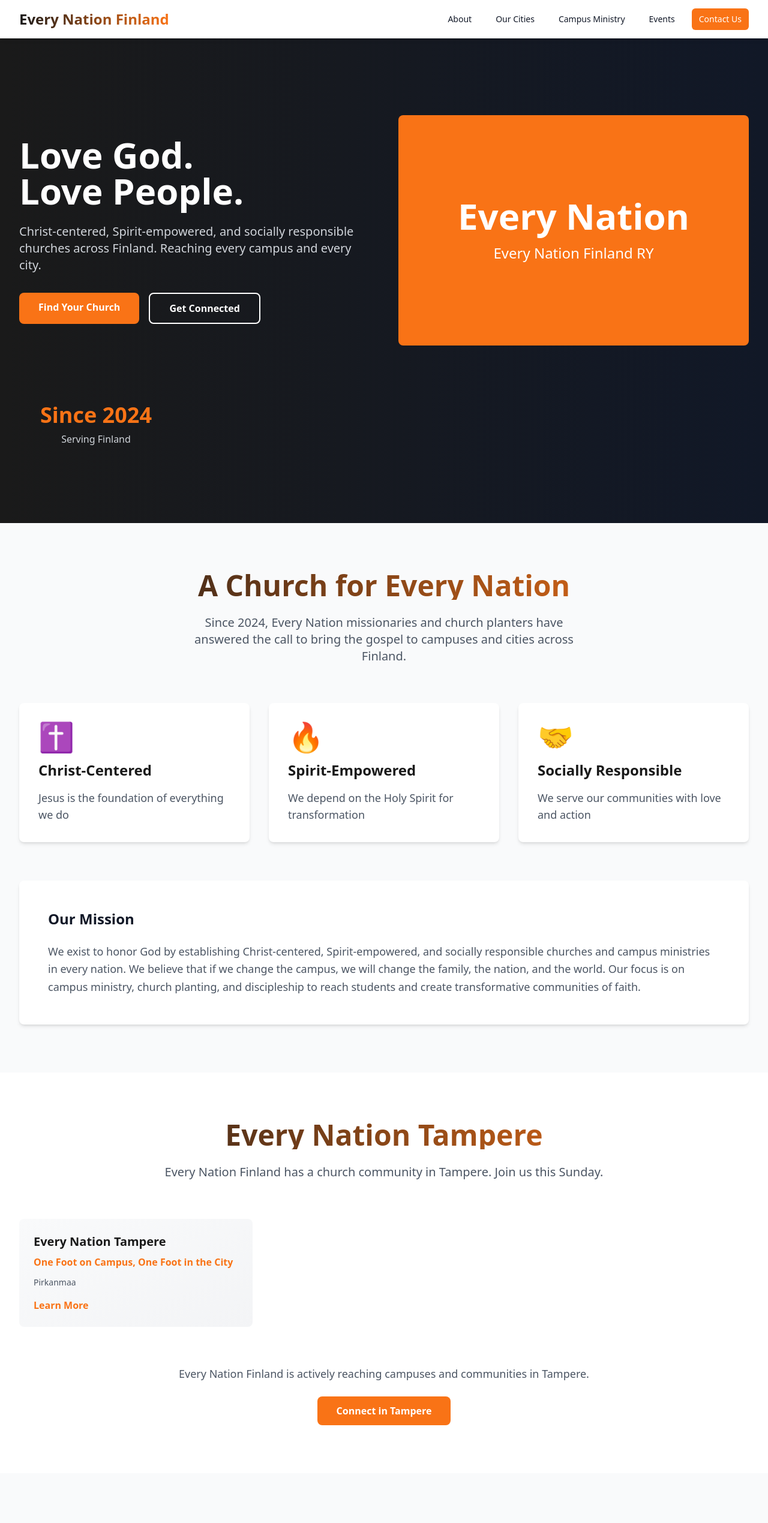
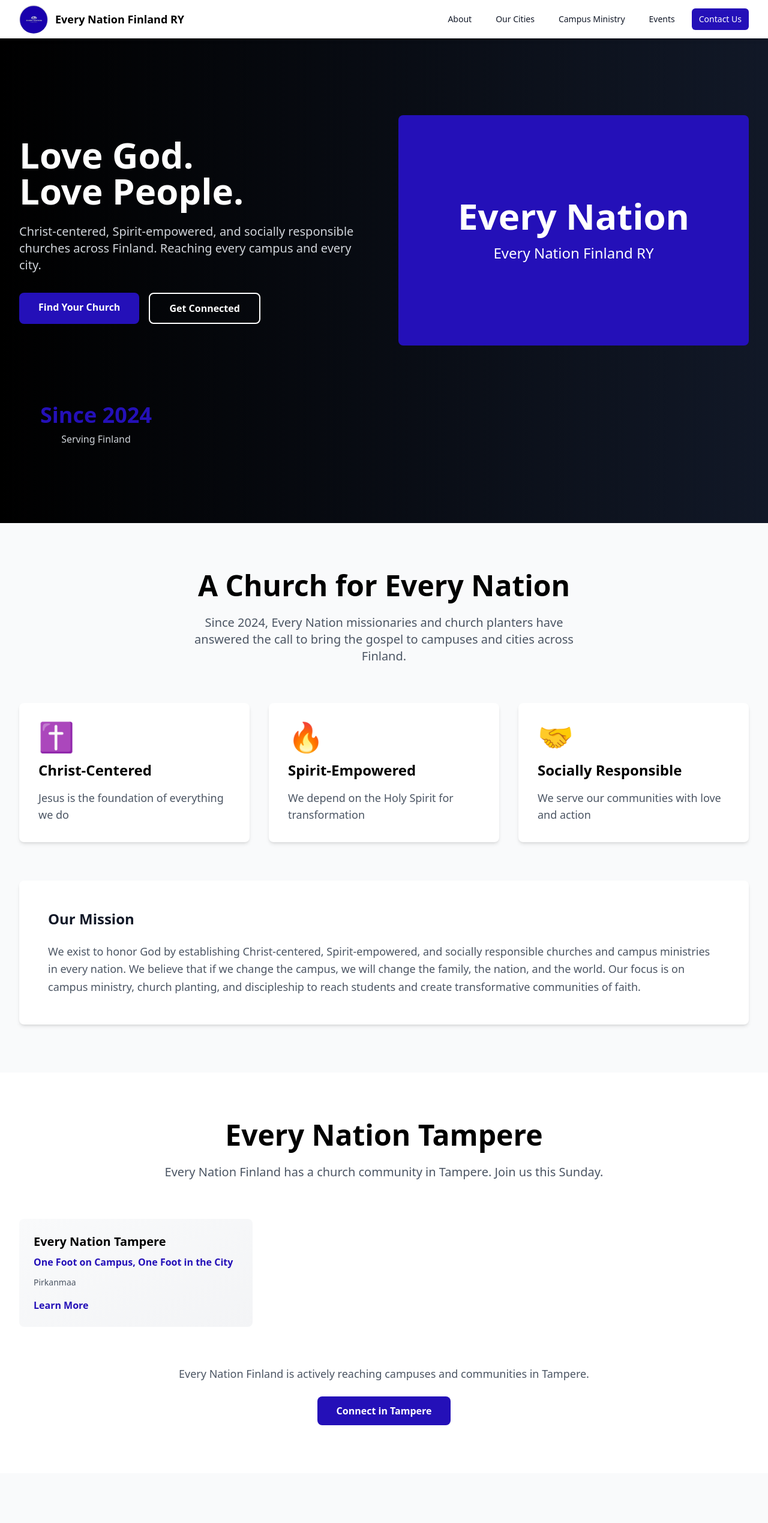
Before and after one commit to jrtabangay/everynationfi-website-iac, a Next.js app: page / in a window 1280 px wide. Shown: the top 2539 px of the page at 60% size. Built offline with nearby package versions, Linux system fonts and the light colour scheme.

Commit message:
Apply Every Nation branding and blue palette

```diff
--- a/components/Campus.jsx
+++ b/components/Campus.jsx
@@ -25,11 +25,11 @@
                 <span className="text-gray-700">Community outreach and evangelism</span>
               </li>
             </ul>
-            <button className="bg-secondary hover:bg-orange-600 text-white px-8 py-3 rounded-lg font-semibold transition">
+            <button className="bg-secondary hover:bg-primary text-white px-8 py-3 rounded-lg font-semibold transition">
               Join Campus Ministry
             </button>
           </div>
-          <div className="bg-gradient-to-br from-secondary to-orange-500 rounded-lg h-96 flex items-center justify-center shadow-lg">
+          <div className="bg-secondary rounded-lg h-96 flex items-center justify-center shadow-lg">
             <div className="text-center text-white">
               <div className="text-6xl font-bold mb-4">🎓</div>
               <div className="text-2xl font-bold">Campus Ministry</div>
--- a/components/Contact.jsx
+++ b/components/Contact.jsx
@@ -45,13 +45,13 @@
         <div className="grid md:grid-cols-3 gap-8 mb-16">
           <div className="bg-white rounded-lg p-8 text-center shadow-md">
             <h3 className="text-lg font-bold mb-2">Email</h3>
-            <a href="mailto:vince.bitana@everynation.fi" className="text-secondary hover:text-orange-600 transition">
+            <a href="mailto:vince.bitana@everynation.fi" className="text-secondary hover:text-primary transition">
               vince.bitana@everynation.fi
             </a>
           </div>
           <div className="bg-white rounded-lg p-8 text-center shadow-md">
             <h3 className="text-lg font-bold mb-2">Phone</h3>
-            <a href="tel:+358505123876" className="text-secondary hover:text-orange-600 transition">
+            <a href="tel:+358505123876" className="text-secondary hover:text-primary transition">
               +358 50 512 3876
             </a>
           </div>
@@ -119,7 +119,7 @@
             </div>
             <button
               type="submit"
-              className="w-full bg-secondary hover:bg-orange-600 text-white px-8 py-3 rounded-lg font-semibold transition"
+              className="w-full bg-secondary hover:bg-primary text-white px-8 py-3 rounded-lg font-semibold transition"
             >
               Send Message
             </button>
--- a/components/Hero.jsx
+++ b/components/Hero.jsx
@@ -11,7 +11,7 @@
               Christ-centered, Spirit-empowered, and socially responsible churches across Finland. Reaching every campus and every city.
             </p>
             <div className="flex gap-4">
-              <a href="#locations" className="bg-secondary hover:bg-orange-600 text-white px-8 py-3 rounded-lg font-semibold transition">
+              <a href="#locations" className="bg-secondary hover:bg-primary text-white px-8 py-3 rounded-lg font-semibold transition">
                 Find Your Church
               </a>
               <a href="#contact" className="border-2 border-white hover:bg-white hover:text-primary text-white px-8 py-3 rounded-lg font-semibold transition">
@@ -20,7 +20,7 @@
             </div>
           </div>
           <div className="hidden md:block">
-            <div className="bg-gradient-to-br from-secondary to-orange-500 rounded-lg h-96 flex items-center justify-center">
+            <div className="bg-secondary rounded-lg h-96 flex items-center justify-center">
               <div className="text-center">
                 <div className="text-6xl font-bold mb-4">Every Nation</div>
                 <div className="text-2xl">Every Nation Finland RY</div>
--- a/components/Locations.jsx
+++ b/components/Locations.jsx
@@ -17,7 +17,7 @@
               <h3 className="text-xl font-bold text-primary mb-2">{city.name}</h3>
               <p className="text-secondary font-semibold mb-3">{city.tagline}</p>
               <p className="text-gray-600 text-sm mb-4">{city.region}</p>
-              <button className="text-secondary font-semibold hover:text-orange-600 transition">
+              <button className="text-secondary font-semibold hover:text-primary transition">
                 Learn More
               </button>
             </div>
@@ -28,7 +28,7 @@
           <p className="text-gray-600 text-lg mb-6">
             Every Nation Finland is actively reaching campuses and communities in Tampere.
           </p>
-          <button className="bg-secondary hover:bg-orange-600 text-white px-8 py-3 rounded-lg font-semibold transition">
+          <button className="bg-secondary hover:bg-primary text-white px-8 py-3 rounded-lg font-semibold transition">
             Connect in Tampere
           </button>
         </div>
--- a/components/Navigation.jsx
+++ b/components/Navigation.jsx
@@ -11,8 +11,9 @@
       <div className="max-w-7xl mx-auto px-4 sm:px-6 lg:px-8">
         <div className="flex justify-between items-center h-16">
           <div className="flex items-center">
-            <Link href="/" className="text-2xl font-bold gradient-text">
-              Every Nation Finland
+            <Link href="/" className="flex items-center">
+              <img src="/branding/entlogo.webp" alt="Every Nation Tampere" className="h-12 w-12 rounded-full object-cover" />
+              <span className="ml-3 text-lg font-bold text-primary">Every Nation Finland RY</span>
             </Link>
           </div>
 
@@ -31,7 +32,7 @@
               <Link href="#events" className="px-3 py-2 rounded-md text-sm font-medium hover:bg-gray-100 transition">
                 Events
               </Link>
-              <Link href="#contact" className="px-3 py-2 rounded-md text-sm font-medium bg-secondary text-white hover:bg-orange-600 transition">
+              <Link href="#contact" className="px-3 py-2 rounded-md text-sm font-medium bg-secondary text-white hover:bg-primary transition">
                 Contact Us
               </Link>
             </div>
--- a/index.html
+++ b/index.html
@@ -16,7 +16,7 @@
     <nav class="navbar">
         <div class="container">
             <div class="nav-content">
-                <div class="logo">Every Nation Finland</div>
+                <div class="logo"><img src="public/branding/entlogo.webp" alt="Every Nation Tampere"><span>Every Nation Finland RY</span></div>
                 <button class="menu-toggle" id="menuToggle">Menu</button>
                 <ul class="nav-menu" id="navMenu">
                     <li><a href="#about">About</a></li>
@@ -42,8 +42,7 @@
                 </div>
                 <div class="hero-image">
                     <div class="hero-box">
-                        <h2>Every Nation</h2>
-                        <p>Every Nation Finland RY</p>
+                        <img src="public/branding/entlogo.webp" alt="Every Nation Tampere" class="hero-logo">
                     </div>
                 </div>
             </div>
--- a/styles.css
+++ b/styles.css
@@ -17,9 +17,9 @@
 /* Variables */
 :root {
     --primary: #000000;
-    --secondary: #b3152c;
+    --secondary: #2410b8;
     --accent: #ffffff;
-    --gold: #fcb414;
+    --gold: #2410b8;
     --light-gray: #f7f7f7;
     --medium-gray: #cccccc;
     --text-gray: #404040;
@@ -817,6 +817,10 @@
 
 .event-image { width: 100%; object-fit: cover; }
 
+.logo { display: flex; align-items: center; gap: 0.75rem; color: #000000; }
+.logo img { width: 2.75rem; height: 2.75rem; border-radius: 50%; object-fit: cover; }
+.hero-logo { width: 12rem; height: 12rem; border-radius: 50%; object-fit: cover; }
+
 .event-poster { display: block; cursor: zoom-in; }
 .event-lightbox { position: fixed; inset: 0; z-index: 1000; display: flex; align-items: center; justify-content: center; padding: 1rem; background: rgba(0, 0, 0, 0.8); cursor: zoom-out; }
 .event-lightbox img { max-width: 90vw; max-height: 90vh; object-fit: contain; }
--- a/styles/globals.css
+++ b/styles/globals.css
@@ -11,5 +11,5 @@
 }
 
 .gradient-text {
-  @apply bg-gradient-to-r from-primary to-secondary bg-clip-text text-transparent;
+  @apply text-primary;
 }
--- a/tailwind.config.js
+++ b/tailwind.config.js
@@ -7,8 +7,8 @@
   theme: {
     extend: {
       colors: {
-        primary: '#1a1a1a',
-        secondary: '#f97316',
+        primary: '#000000',
+        secondary: '#2410b8',
         accent: '#ffffff',
       },
     },
```
Also changed, not shown: public/branding/entlogo.webp (added).
